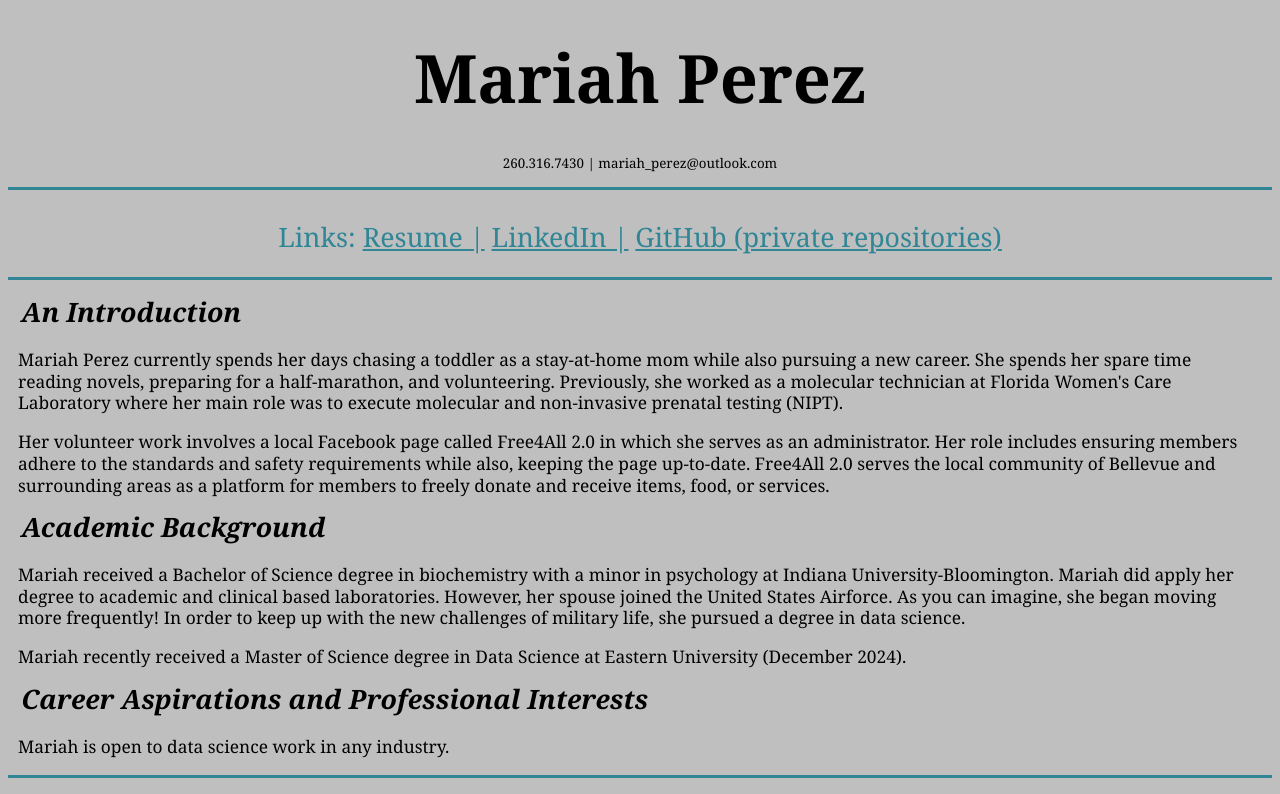
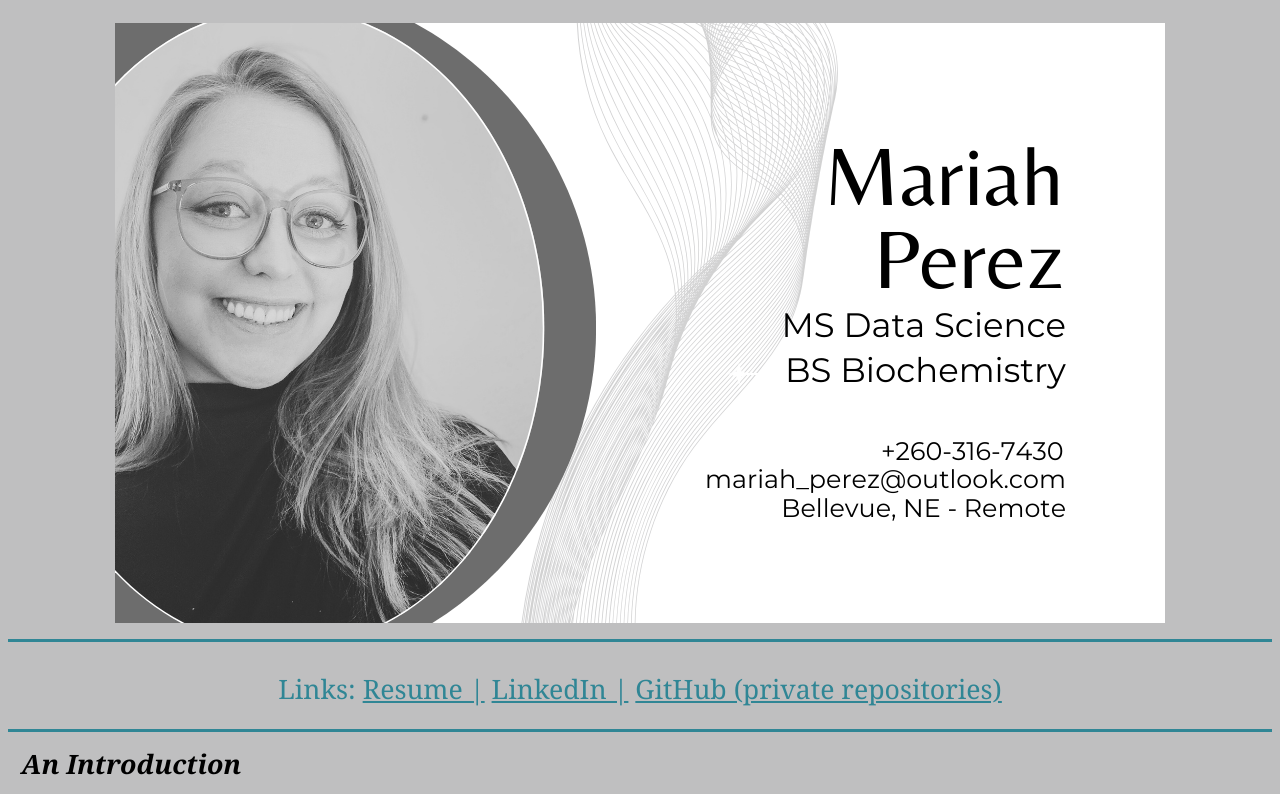
Before and after one commit to mariah-perez/Resume, a plain HTML site: page index.html in a window 1280 px wide. Shown: the top 794 px of the page. Drawn offline with Linux system fonts and the light colour scheme.

Commit message:
Update index.html

```diff
--- a/index.html
+++ b/index.html
@@ -6,24 +6,7 @@
     <title>About</title>
   </head>
 <body style='background: #bfbfc0'>
-<h1 style='adding-top: 15pt;
-    color: #000000;
-    font-weight: 700;
-    font-size: 50pt;
-    padding-bottom: 0pt;
-    font-family: "Cambria";
-    line-height: 1;
-    page-break-after: avoid;
-    text-align: center;'>Mariah Perez</h1>
-  <p style="padding-top: 1pt;
-    color: #000000;
-    font-size: 10pt;
-    padding-bottom: 0pt;
-    font-family: 'Cambria';
-    line-height: 1;
-    page-break-after: avoid;
-    text-align: center;">260.316.7430 | mariah_perez@outlook.com
-  </p>
+<p><img src="1.png" style="display: block; margin: 10px auto 0; padding-top: 5pt;"></p>
   <hr style='display: block;
 height: 1px;
 border: 0;
```
